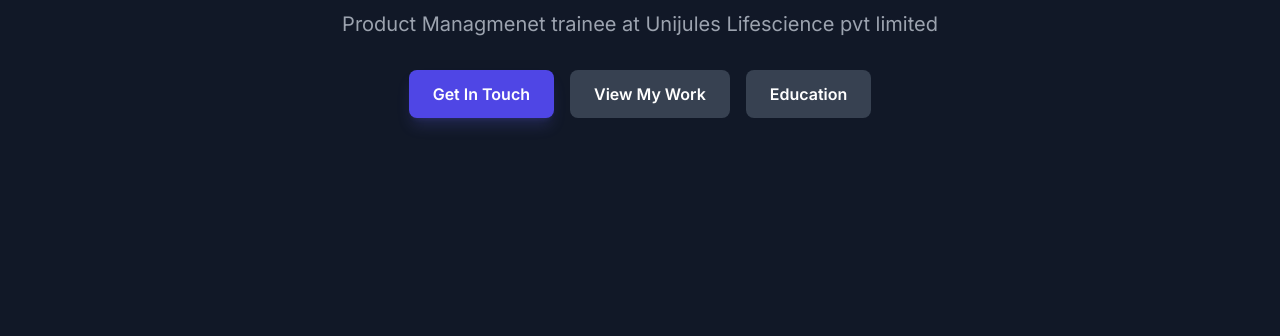
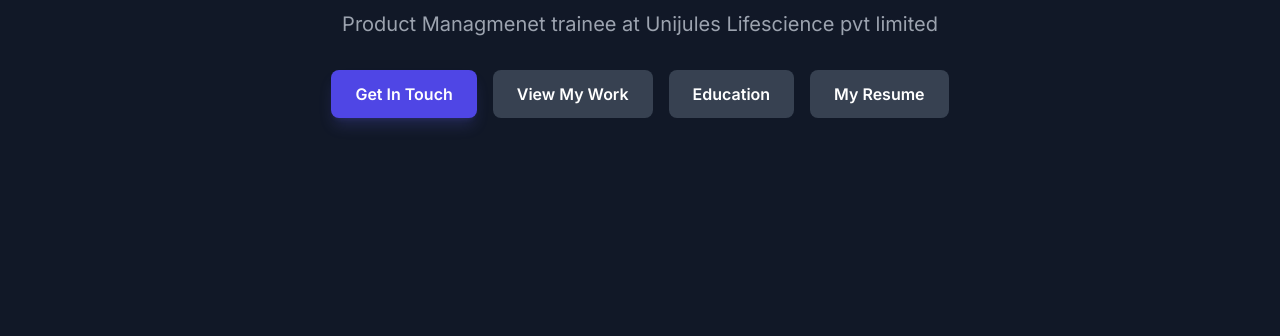
Before and after one commit to Anmol-Sharma-PMT/portfolio-, a plain HTML site: page index.html in a window 1280 px wide. Shown: the part 274-610 px from the top of the page. Drawn offline with nearby package versions, Linux system fonts and the light colour scheme.

Commit message:
index.html

```diff
--- a/index.html
+++ b/index.html
@@ -83,6 +83,9 @@
                 </a>
                 <a href="#education" class="bg-gray-700 text-white font-semibold py-3 px-6 rounded-lg hover:bg-gray-600 transition-all duration-300">
                     Education
+                </a>
+                <a href="https://drive.google.com/file/d/1Fs26nDSsAkEubf5dzJwKSBRAG_FxWCmt/view?usp=sharing" class="bg-gray-700 text-white font-semibold py-3 px-6 rounded-lg hover:bg-gray-600 transition-all duration-300">
+                    My Resume
                 </a>
             </div>
         </div>
```
